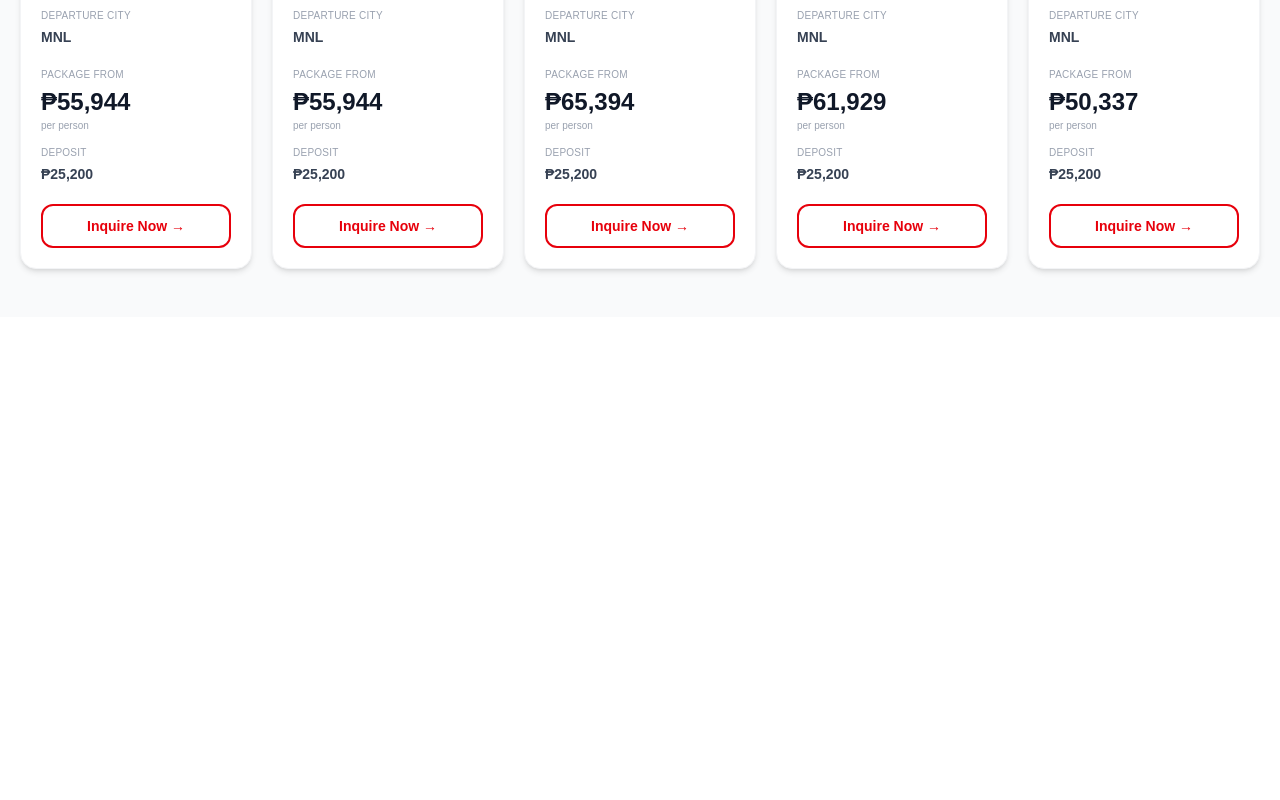
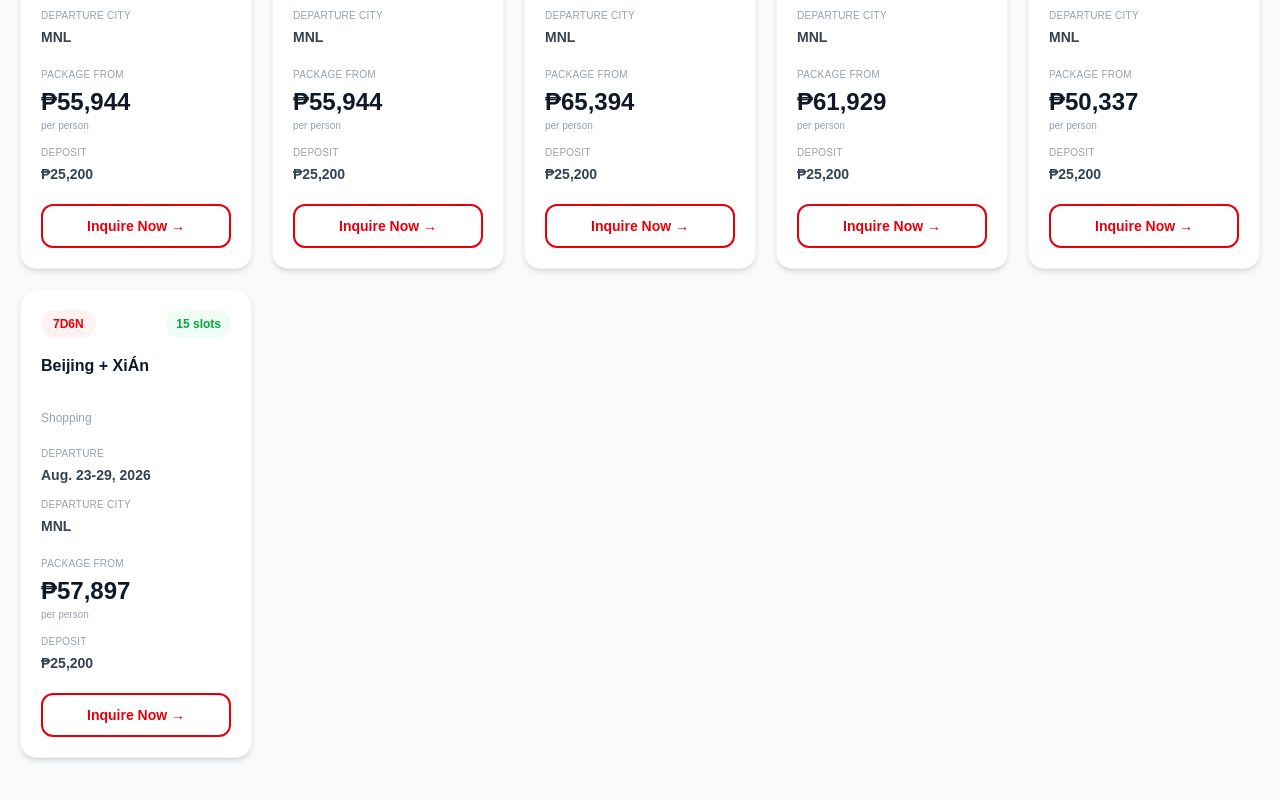
Before and after one commit to chingutravelandtours/chingu-website, a Next.js app: page /china-tours in a window 1280 px wide. Shown: the part 3014-3814 px from the top of the page. Before the commit the page ends 3331 px from the top, so only its background shows below. Built offline with nearby package versions, Linux system fonts and the light colour scheme.

Commit message:
Update page.tsx

```diff
--- a/app/china-tours/page.tsx
+++ b/app/china-tours/page.tsx
@@ -345,6 +345,17 @@ const packages: Package[] = [
   slots: 20,
   deposit: 400 * USD_TO_PHP,
 },
+
+  {
+  title: "Beijing + XiÁn",
+  subtitle: "Shopping",
+  duration: "7D6N",
+  dates: "Aug. 23-29, 2026",
+  city: "MNL",
+  price: 919 * USD_TO_PHP,
+  slots: 15,
+  deposit: 400 * USD_TO_PHP,
+},
 ];
 
 export default function ChinaToursPage() {
```
